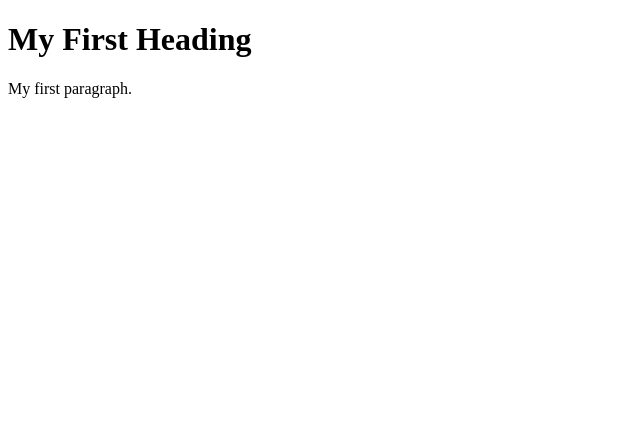
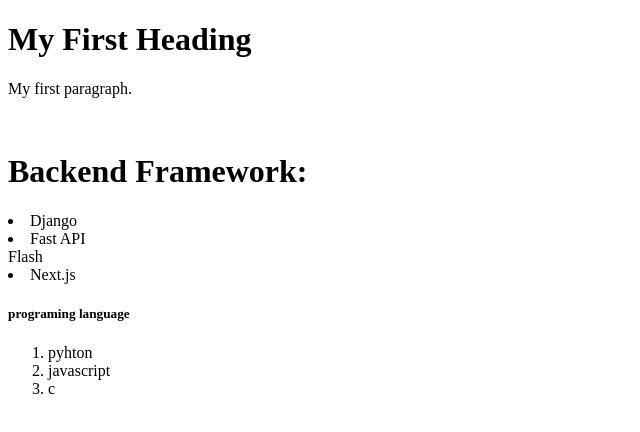
Before and after one commit to Mintomia10/Web-development-, a plain HTML site: page index.html in a window 1280 px wide. Shown: the whole page, without its empty margins (0-640 px from the left). Drawn offline with Linux system fonts and the light colour scheme.

Commit message:
html tag

```diff
--- a/index.html
+++ b/index.html
@@ -6,7 +6,39 @@
 <body>
 
 <h1>My First Heading</h1>
-<p>My first paragraph.</p>
+<p>My first paragraph.</p><br>
 
+<h1>Backend Framework:</h1>
+<u1>
+    <li>
+        Django
+    </li>
+
+    <li>
+
+        Fast API
+    </li>
+
+
+    </li>
+
+        Flash
+
+    <li>
+        Next.js
+    </li>
+    <h5>programing language</h5>
+    <ol>
+        <li>
+            pyhton
+        </li>
+        <li>
+            javascript
+        </li>
+        <li>
+            c
+        </li>
+    </ol>
+</u1>
 </body>
 </html>
```
